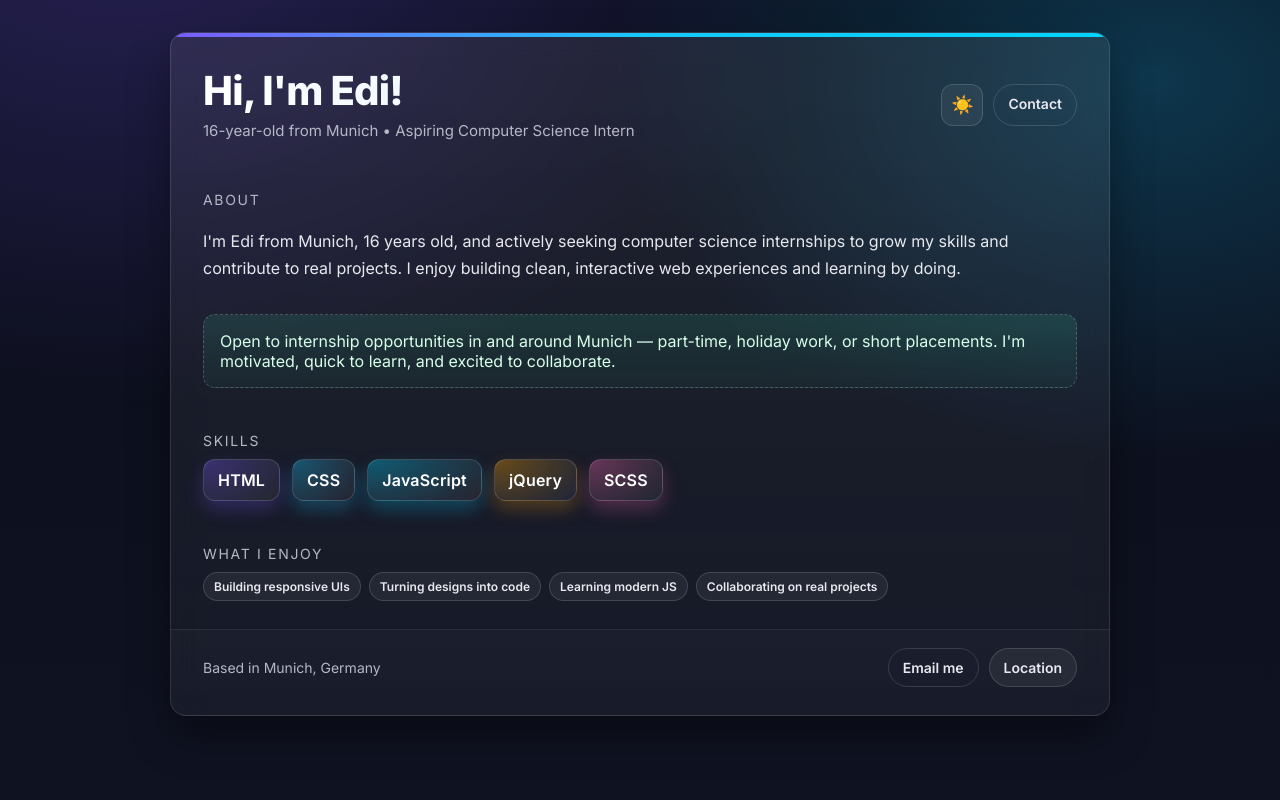
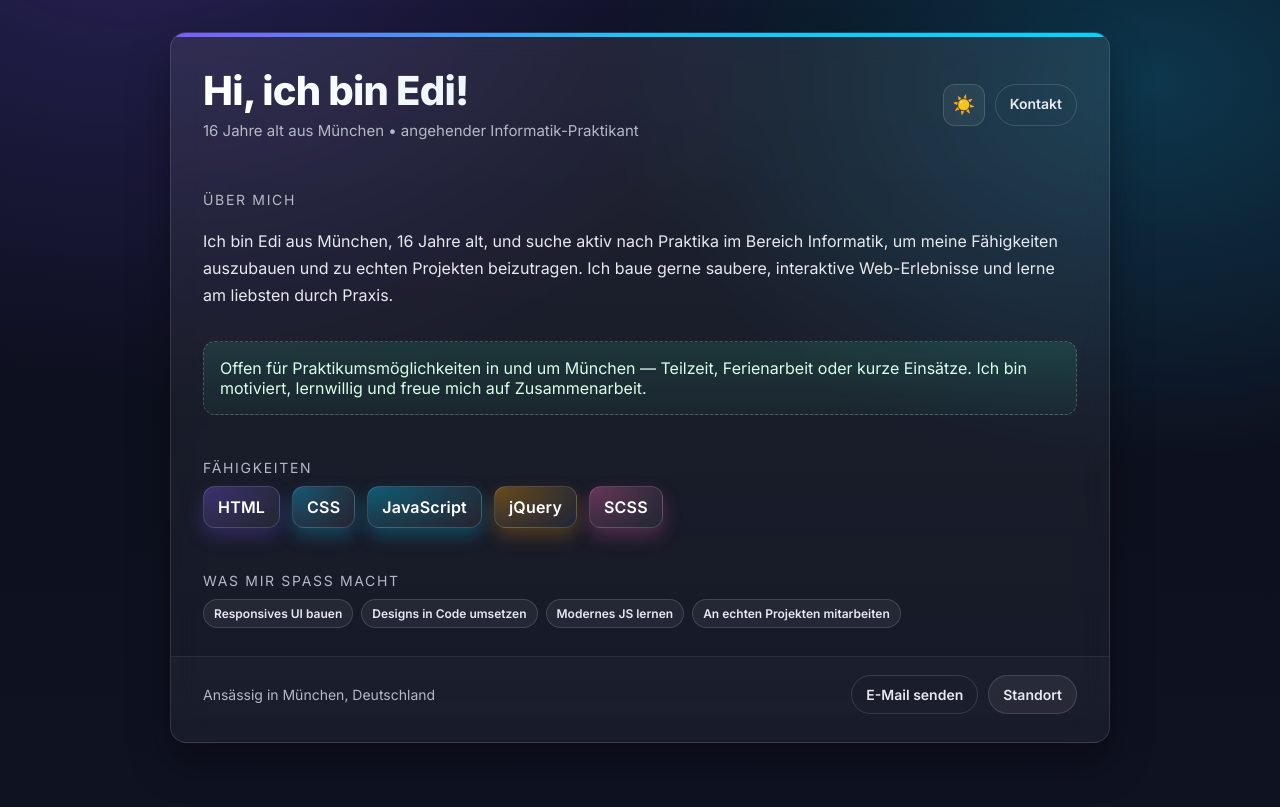
Before and after one commit to edicitaku/edi-website, a plain HTML site: page index.html in a window 1280 px wide. Drawn offline with Linux system fonts and the light colour scheme.

Commit message:
Add files via upload

```diff
--- a/index.html
+++ b/index.html
@@ -1,10 +1,10 @@
 <!DOCTYPE html>
-<html lang="en">
+<html lang="de">
   <head>
     <meta charset="utf-8" />
     <meta name="viewport" content="width=device-width, initial-scale=1" />
-    <meta name="description" content="Edi – 16-year-old from Munich seeking computer science internships" />
-    <title>Edi • Resume</title>
+    <meta name="description" content="Edi – 16-jähriger aus München sucht Ausbildungen in der Informatik" />
+    <title>Edi • Lebenslauf</title>
     <link rel="preconnect" href="https://fonts.googleapis.com" />
     <link rel="preconnect" href="https://fonts.gstatic.com" crossorigin />
     <link href="https://fonts.googleapis.com/css2?family=Inter:wght@400;600;800&display=swap" rel="stylesheet" />
@@ -219,29 +219,29 @@
         <div class="brandline"></div>
         <header class="hero">
           <div>
-            <h1>Hi, I'm Edi!</h1>
-            <p class="subtitle">16-year-old from Munich • Aspiring Computer Science Intern</p>
+            <h1>Hi, ich bin Edi!</h1>
+            <p class="subtitle">16 Jahre alt aus München • angehender Informatik-Praktikant</p>
           </div>
           <div class="actions">
-            <button class="btn theme-toggle" id="themeToggle" title="Toggle theme" aria-label="Toggle theme"><span class="sun">☀️</span></button>
-            <a class="btn ghost" href="#contact" aria-label="Jump to contact">Contact</a>
+            <button class="btn theme-toggle" id="themeToggle" title="Design umschalten" aria-label="Design umschalten"><span class="sun">☀️</span></button>
+            <a class="btn ghost" href="#contact" aria-label="Zu Kontakt springen">Kontakt</a>
           </div>
         </header>
         <section>
           <div class="grid">
             <div class="bio">
-              <div class="section-title">About</div>
+              <div class="section-title">Über mich</div>
               <p>
-                I'm Edi from Munich, 16 years old, and actively seeking computer science internships to grow my skills and contribute to real projects. I enjoy building clean, interactive web experiences and learning by doing.
+                Ich bin Edi aus München, 16 Jahre alt, und suche aktiv nach Praktika im Bereich Informatik, um meine Fähigkeiten auszubauen und zu echten Projekten beizutragen. Ich baue gerne saubere, interaktive Web-Erlebnisse und lerne am liebsten durch Praxis.
               </p>
             </div>
             <div class="callout">
-              Open to internship opportunities in and around Munich — part-time, holiday work, or short placements. I'm motivated, quick to learn, and excited to collaborate.
+              Offen für Praktikumsmöglichkeiten in und um München — Teilzeit, Ferienarbeit oder kurze Einsätze. Ich bin motiviert, lernwillig und freue mich auf Zusammenarbeit.
             </div>
           </div>
         </section>
         <section>
-          <div class="section-title">Skills</div>
+          <div class="section-title">Fähigkeiten</div>
           <div class="skills">
             <div class="skill">HTML</div>
             <div class="skill">CSS</div>
@@ -251,19 +251,19 @@
           </div>
         </section>
         <section>
-          <div class="section-title">What I enjoy</div>
+          <div class="section-title">Was mir Spaß macht</div>
           <div class="badges">
-            <span class="badge">Building responsive UIs</span>
-            <span class="badge">Turning designs into code</span>
-            <span class="badge">Learning modern JS</span>
-            <span class="badge">Collaborating on real projects</span>
+            <span class="badge">Responsives UI bauen</span>
+            <span class="badge">Designs in Code umsetzen</span>
+            <span class="badge">Modernes JS lernen</span>
+            <span class="badge">An echten Projekten mitarbeiten</span>
           </div>
         </section>
         <div class="footer" id="contact">
-          <span>Based in Munich, Germany</span>
+          <span>Ansässig in München, Deutschland</span>
           <div class="actions">
-            <a class="btn ghost" href="mailto:edicitaku2009@gmail.com" aria-label="Email Edi">Email me</a>
-            <a class="btn" href="https://www.google.com/maps/search/?api=1&query=Munich" target="_blank" rel="noreferrer" aria-label="See Munich on map">Location</a>
+            <a class="btn ghost" href="mailto:edicitaku2009@gmail.com" aria-label="Edi eine E-Mail senden">E-Mail senden</a>
+            <a class="btn" href="https://www.google.com/maps/search/?api=1&query=Munich" target="_blank" rel="noreferrer" aria-label="München auf der Karte anzeigen">Standort</a>
           </div>
         </div>
       </div>
```
